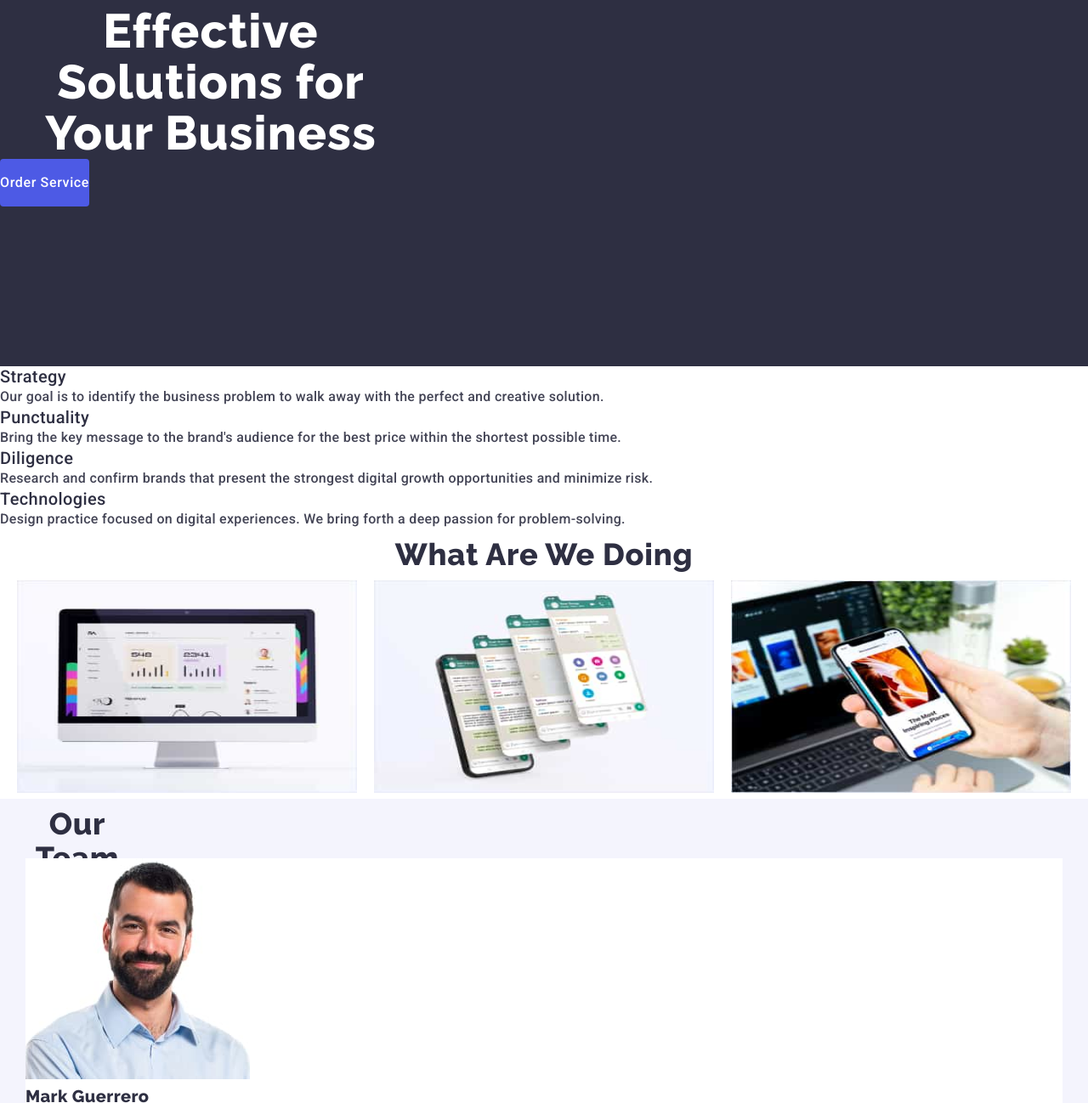
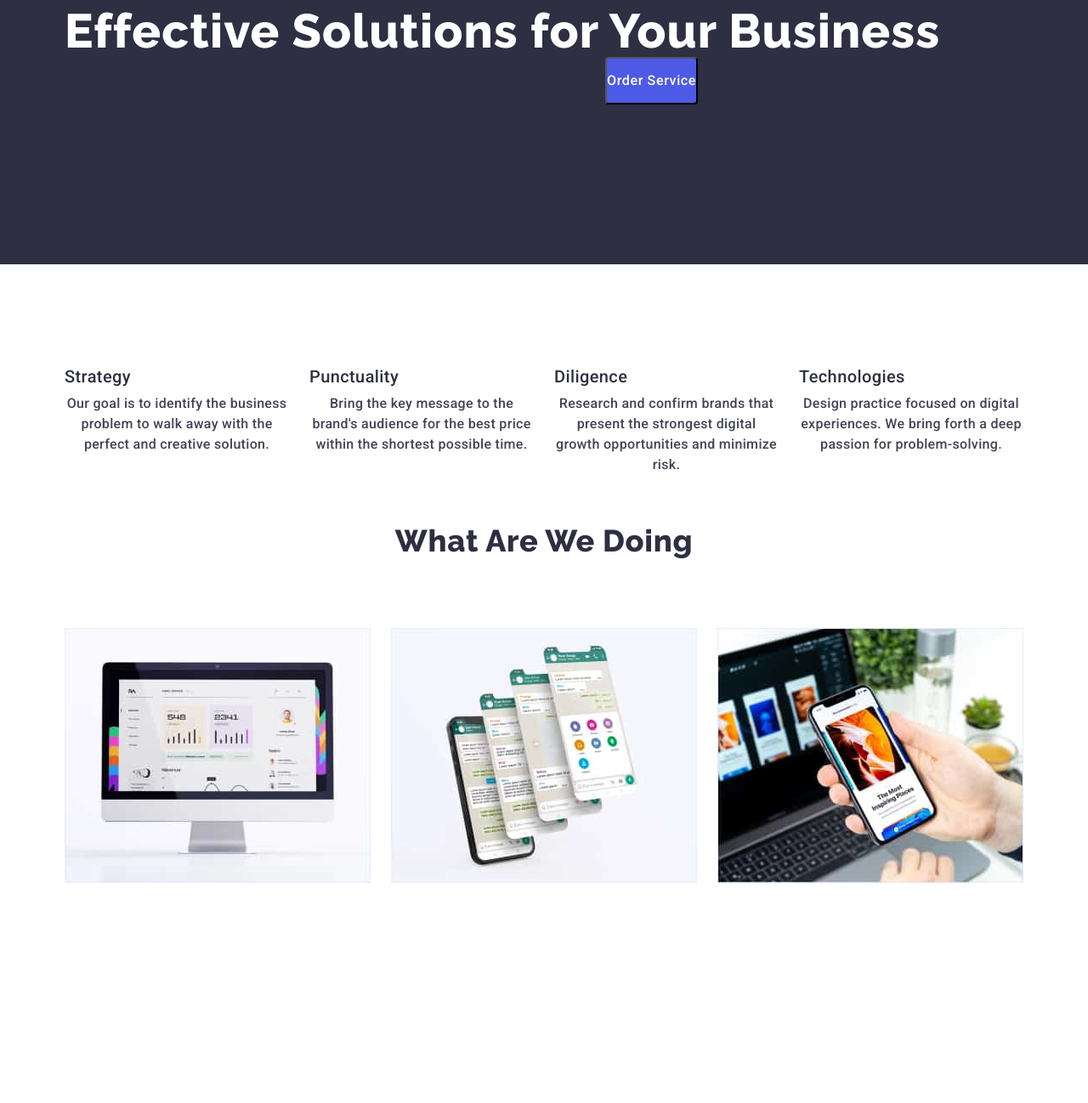
Before and after one commit to DagmaraKasz/goit-markup-hw-03, a plain HTML site: page index.html in a window 1280 px wide. Shown: the part 253-1551 px from the top of the page at 85% size. Drawn offline with nearby package versions, Linux system fonts and the light colour scheme.

Commit message:
Changes in CSS
Changes in CSS

```diff
--- a/css/styles.css
+++ b/css/styles.css
@@ -367,22 +367,24 @@ służący do pionowego wyrównania nawigacji i kontaktów */
     list-style: none;
     padding: 30px;
 } */
-/* sekcja description Solutions */
+/* sekcja pierwsza description Solutions */
 .desc-container {
     padding-top: 188px;
     padding-bottom: 188px;
     align-items: center;
 }
 .title {
+    display:inline;
     max-width: 496px;
-    /* height: 120px;
+    margin-bottom: 48px;
+    height: 120px;
     top: 260px;
-    left: 472px; */
+    left: 472px;
 }
 .button-index {
-    /* display: flex;
-    flex-direction: column; */
-    align-items: center;
+    display: block;
+    margin-left: 636px;
+    min-width: 169px
     border: none;
     height: 56px;
     padding: 16px,32px,16px,32px;
@@ -391,13 +393,30 @@ służący do pionowego wyrównania nawigacji i kontaktów */
 
 /* druga sekcja Solutions */
 .features-container {
-    padding: 120px,0,120px;
+    display: flex;
+    padding-top: 120px;
+    padding-bottom: 120px;
+    gap: 24px;
 }
+.features-list {
+    display: flex;
+    margin-right: 24px;
+    width: calc((100% - 72px) / 4);
+}
+
 .highlight-element {
-    display: flex;
-    flex-direction: row;
-    margin-right: 24px;
+    width: 264px;
+    height: 24px;
+    margin-bottom:8px;
+    line-height: 24px;
+    font-size: 20px;
 }
+.akapit {
+    width: 264px;
+    height: 24px;
+    font-size: 16px;
+}
+
 /* wzorzec .visually-hidden do ukrycia nagłówka (zbiór styli wykorzystywanych do pełnego ukrycia elementu)*/
 .visually-hidden {
     position: absolute;
@@ -421,28 +440,29 @@ służący do pionowego wyrównania nawigacji i kontaktów */
 .img {
     display: block;
 }
-/* images What are we doing */
+/* trzecia sekcja images What are we doing */
 .scope-section {
     display: flex;
     flex-direction: column;
+    padding-bottom: 120px;
+    margin-bottom: 10px;
 }
+/* tekst What are we doing */
 .subtitle {
     display: flex;
     justify-content: center;
     padding: 10px;
+    margin-bottom: 72px;
 }
 
 .image_container_all {
-     display: flex;
-     justify-content: space-evenly;
+    display: flex;
+    padding-bottom: 120px;
+    margin-bottom: 120px;
+    gap: 24px;
  }
 
-.image_container img {
-    width: 400px;
-    height: 250px;
-}
-
-/* our team sekcja */
+/* czwarta sekcja our team */
 .container-our-team {
     display: flex;
     flex-direction: column;
@@ -450,23 +470,47 @@ służący do pionowego wyrównania nawigacji i kontaktów */
     padding: 10px;
     height: 732px;
 }
+/* nagłówek h2 our team */
 .our-team {
+    justify-content: center;
+    margin-bottom: 72px;
     width: 162px;
     height: 40px;
 }
+/* cały box dla zdj nagłówka h3 i paragrafu */
 .people-box {
     display: flex;
-    flex-direction: column;
-    align-items: center;
-    padding: 0px, 0px, 32px, 0px;
-    height: 380px;
-    width: 264px;
-    border-bottom-left-radius: 4px, 4px;
-    gap: 32px;
+    gap: 24px;
    }
-.list-people {
+
+.names-positions-box {
+    padding-top: 32px;
+    padding-bottom: 32px;
+    padding-left: 16px;
+    padding-right: 16px;
+}
+.people-names {
+    text-align: center;
+    margin-bottom: 8px;
+}
+.akapit {
+    text-align: center;
+}
+/* .list-people {
     margin: 20px;
-}
+} */
+
+        /* flex-direction: column;
+        width: calc((100% - 72px) / 4);
+        /* align-items: center;
+        padding: 0px, 0px, 32px, 0px;
+        height: 380px;
+        width: 264px;
+        border-bottom-left-radius: 4px, 4px; */ */
+
+
+
+
 
 /* footer */
 .footer-container {
--- a/index.html
+++ b/index.html
@@ -45,15 +45,15 @@
 
     <main>
         <section class="descriptions">
-            <div class="desc-container">
+            <div class="desc-container container">
                 <h1 class="title">Effective Solutions for Your Business</h1>
                 <button class="button-index" type="button">Order Service</button>
             </div>
         </section>
         <section class="features-section">
-            <div class="features-container">
+            <div class="features-container container">
                 <h2 class="visually-hidden">Solutions</h2>
-                <ul class="list features list">
+                <ul class="list features-list">
                   <li class="features-elements list">
                    <h3 class="highlight-element">Strategy</h3>
                     <p class="akapit"> Our goal is to identify the business problem to walk away with the perfect and creative solution.
@@ -82,6 +82,7 @@
             </div>
         </section>
         <section class="scope-section list">
+            <div class="container scope-section-container">
                 <h2 class="subtitle">What are we doing</h2>
                 <ul class="list image_container_all">
                     <li>
@@ -101,17 +102,22 @@
 
                     </li>
                 </ul>
+            </div>
         </section>
 
         <section class="people">
-                    <div class="container-our-team">
+            <div class="container-our-team container">
                 <h2 class="our-team">Our Team</h2>
                 <ul class="list">
                     <div class="people_box">
                         <li class="list-people">
                             <img src="./images/img_5.jpg" alt="Smiling bearded man in middle age" width="264" height="260" />
+                            <div class="names-positions-box">
                                 <h3 class="people-names">Mark Guerrero</h3>
                                 <p class="akapit">Product Designer</p>
+                            </div>
+
+
                         </li>
                     </div>
                     <div class="people_box">
@@ -136,18 +142,9 @@
                             <p class="akapit">UI Designer</p>
                         </li>
                     </div>
-
                 </ul>
             </div>
         </section>
-
-            </div>
-
-
-
-
-
-
     </main>
 
         <footer class="page-footer">
```
Lines whose indentation alone changed are shown as unchanged.
